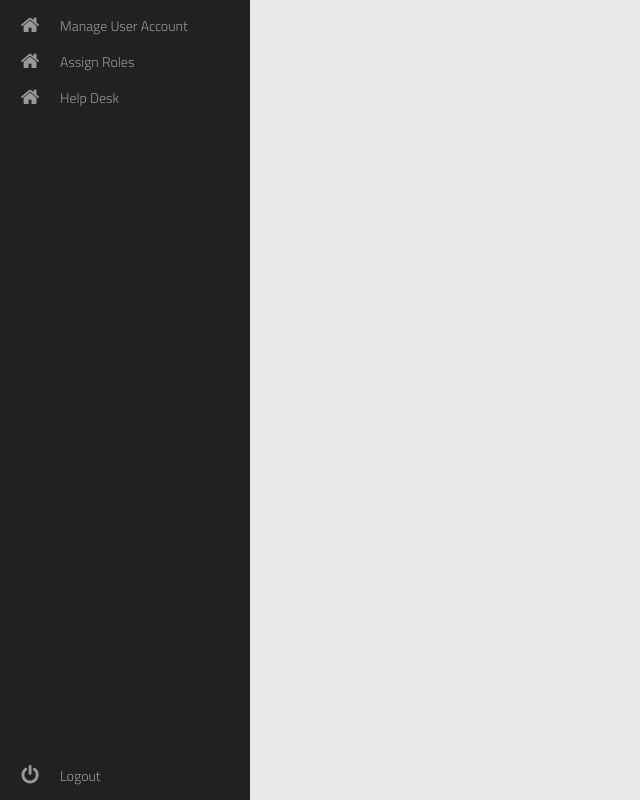
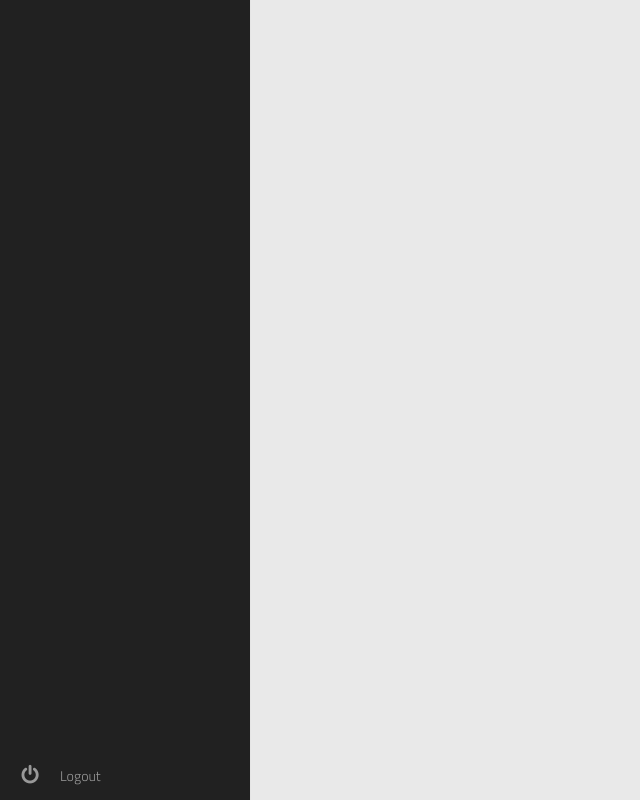
Before and after one commit to conrad760/softwareEngineering, a React (Create React App) app in the folder company_portal/client/: page /dashboard in a window 1280 px wide. Shown: the whole page, without its empty margins (0-640 px from the left). Built offline with nearby package versions, Linux system fonts and the light colour scheme; a web font is replaced by a local one.

Commit message:
adding user roles

```diff
--- a/company_portal/client/src/pages/dashboard/dashboard.page.js
+++ b/company_portal/client/src/pages/dashboard/dashboard.page.js
@@ -1,4 +1,4 @@
-import React from 'react';
+import React, { useEffect, useState } from 'react';
 import { useSelector, useDispatch } from 'react-redux';
 import './dashboard.style.scss';
 import NavItem from '../../components/nav-bar/nav-item/nav-item.component';
@@ -12,25 +12,29 @@ import {
 
 const Dashboard = () => {
     const dispatch = useDispatch();
-    const data = dispatch(get_GLOBAL_ADMIN());
-    // console.log(data);
-    const roles = useSelector(state => state.roles);
-    console.log(roles);
+    // const data = dispatch(get_ENGG_ADMIN());
+    // // console.log(data);
+    // const roles = useSelector(state => state.roles);
+    // console.log(roles);
+    const [role, setRole] = useState([])
+    // useEffect(() => {
+
+    // })
+    const currentUser = useSelector(state => state.auth);
+    console.log(currentUser);
 
     return (
         <>
             <div className='area'></div>
             <nav className='main-menu'>
                 <ul>
-                    {roles.map(role =>
-                    <NavItem
-                    link = {role.link}
-                    linkName = {role.linkName}
-                    icon = {role.icon}
-                    />
-                        )}
-
-
+                    {/* {roles.map(role => (
+                        <NavItem
+                            link={role.link}
+                            linkName={role.linkName}
+                            icon={role.icon}
+                        />
+                    ))} */}
                 </ul>
 
                 <ul className='logout'>
```
